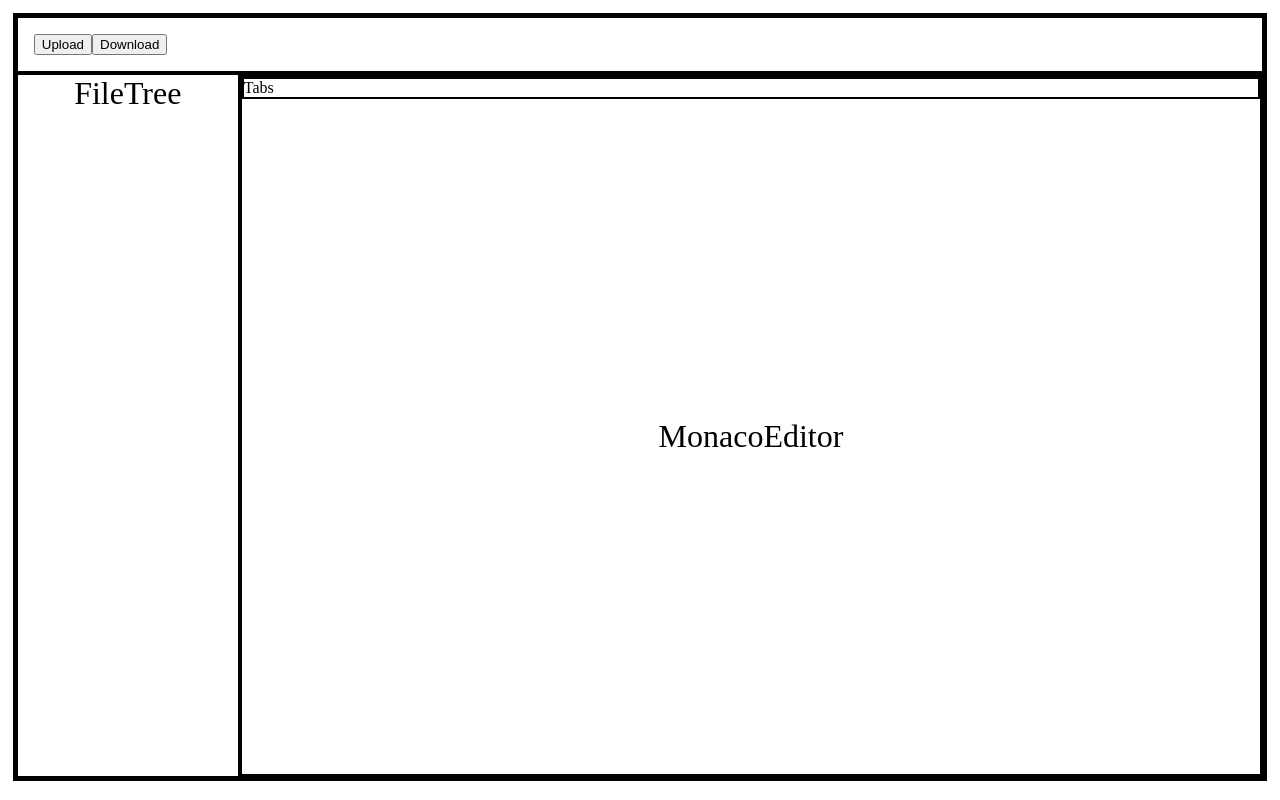
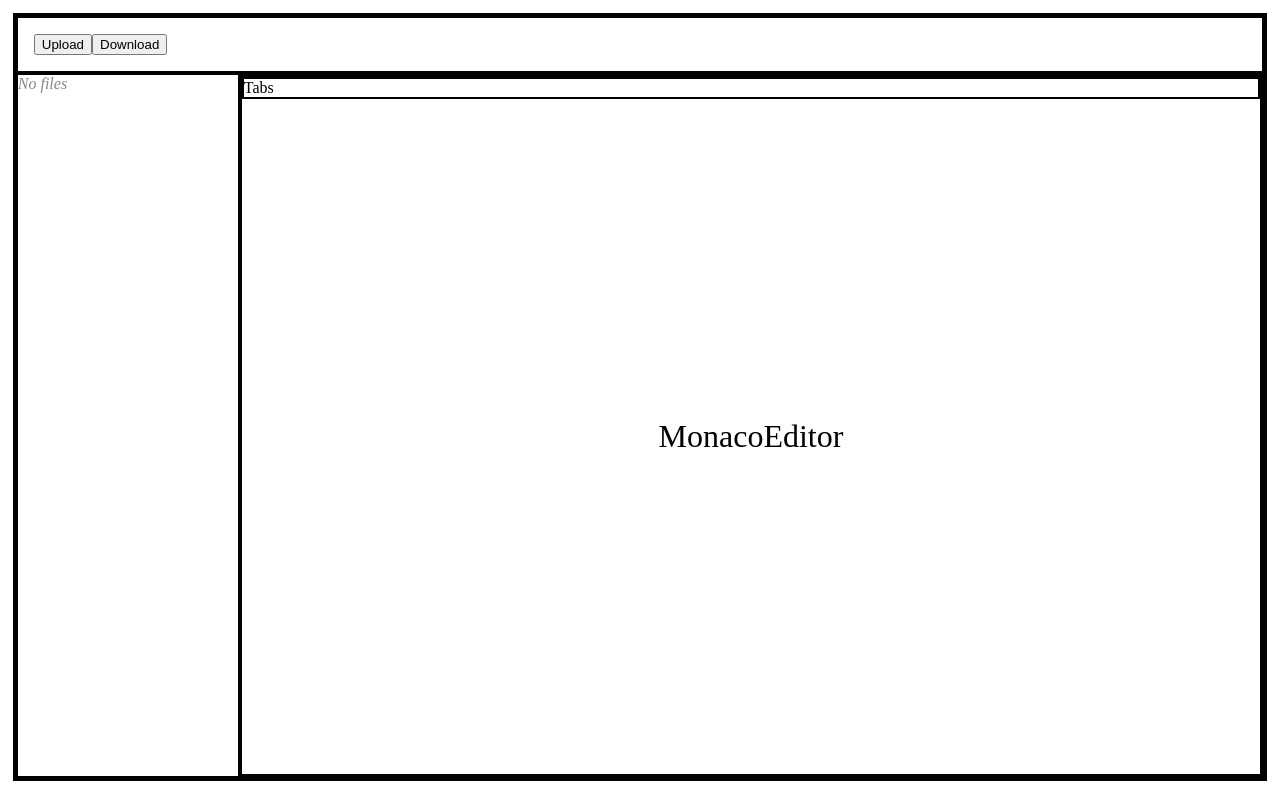
Before and after one commit to G-C62/elice-editor, a React (Vite) app: page / in a window 1280 px wide. Built offline with nearby package versions, Linux system fonts and the light colour scheme.

Commit message:
Render filetree nodes

```diff
--- a/src/App.tsx
+++ b/src/App.tsx
@@ -40,10 +40,7 @@
   width: 220px;
   border-right: 2px solid black;
   display: flex;
-  align-items: flex-start;
-  justify-content: center;
-  font-size: 2rem;
-  font-weight: 500;
+  flex-direction: column;
 `;
 
 const EditorArea = styled.div`
--- /dev/null
+++ b/src/domains/FileTree/components/FileTree/FileTreeNode/index.tsx
@@ -0,0 +1,12 @@
+import { type FileNode } from '@/atoms/fileTreeAtom';
+
+export function FileTreeNode({ node, depth = 0 }: { node: FileNode; depth?: number }) {
+  return (
+    <div style={{ paddingLeft: depth * 16, fontFamily: 'monospace', fontSize: '12px' }}>
+      <span style={{ fontWeight: node.type === 'folder' ? 'bold' : 'normal' }}>
+        {node.type === 'folder' ? '📁' : '📄'} {node.name}
+      </span>
+      {node.children && node.children.map(child => <FileTreeNode key={child.id} node={child} depth={depth + 1} />)}
+    </div>
+  );
+}
--- a/src/domains/FileTree/components/FileTree/index.tsx
+++ b/src/domains/FileTree/components/FileTree/index.tsx
@@ -1,7 +1,21 @@
-
+import { fileTreeAtom } from '@/atoms/fileTreeAtom';
+import { useAtomValue } from 'jotai';
+import { FileTreeNode } from './FileTreeNode';
 
 export const FileTree = () => {
+  const fileTree = useAtomValue(fileTreeAtom);
+
+  if (!fileTree || !fileTree.children || fileTree.children.length === 0) {
+    return <div style={{ color: '#888', fontStyle: 'italic' }}>No files</div>;
+  }
+
+  console.log(fileTree);
+
   return (
-    <div>FileTree</div>
+    <>
+      {fileTree.children.map(child => (
+        <FileTreeNode key={child.id} node={child} depth={0} />
+      ))}
+    </>
   );
 };
```
